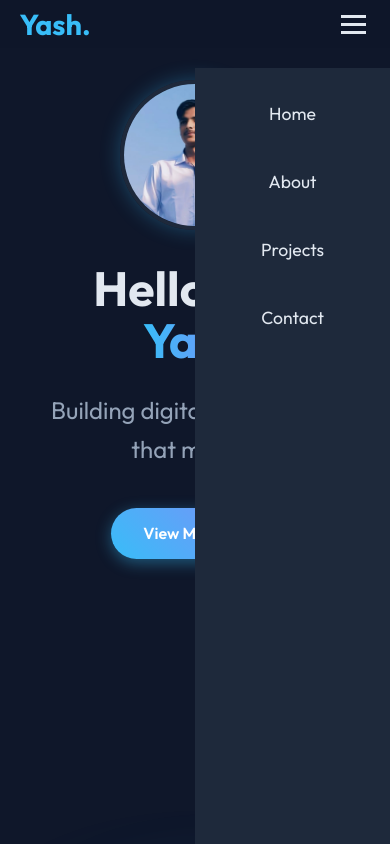
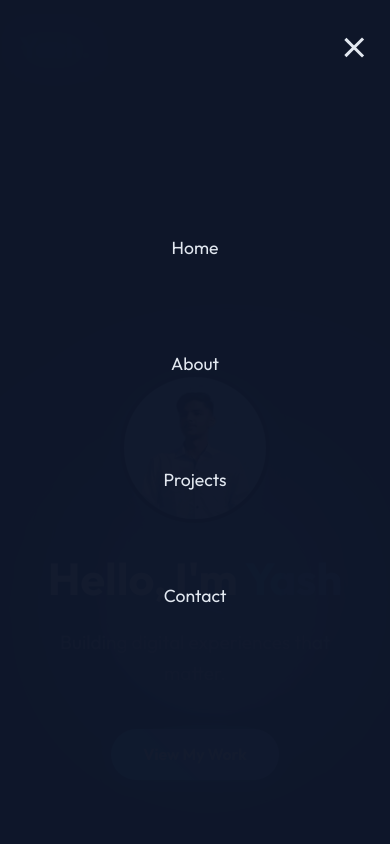
Before and after one commit to yashharwanii1119-cybeer/yashharwani.robo, a website built with Vite: page index.html in a window 390 px wide. Both pictures are taken after a click on the element 353 px from the left and 24 px from the top of the page. Shown: the top 844 px of the page. Built offline with nearby package versions, Linux system fonts and the light colour scheme.

Commit message:
Update style.css

```diff
--- a/style.css
+++ b/style.css
@@ -33,7 +33,6 @@ body {
   position: fixed;
   top: 0;
   width: 100%;
-  height: 30px;
   display: flex;
   justify-content: space-between;
   align-items: center;
@@ -224,14 +223,29 @@ body {
 }
 
 @keyframes float {
-  0% { transform: translate(0, 0); }
-  50% { transform: translate(20px, -20px); }
-  100% { transform: translate(0, 0); }
+  0% {
+    transform: translate(0, 0);
+  }
+
+  50% {
+    transform: translate(20px, -20px);
+  }
+
+  100% {
+    transform: translate(0, 0);
+  }
 }
 
 @keyframes fadeIn {
-  from { opacity: 0; transform: translateY(20px); }
-  to { opacity: 1; transform: translateY(0); }
+  from {
+    opacity: 0;
+    transform: translateY(20px);
+  }
+
+  to {
+    opacity: 1;
+    transform: translateY(0);
+  }
 }
 
 /* Sections */
@@ -282,7 +296,7 @@ body {
   background: var(--card-bg);
   padding: 0.8rem 1.5rem;
   border-radius: 8px;
-  border: 1px solid rgba(255,255,255,0.05);
+  border: 1px solid rgba(255, 255, 255, 0.05);
   font-weight: 500;
   transition: var(--transition);
 }
@@ -308,7 +322,7 @@ body {
 
 .project-card:hover {
   transform: translateY(-10px);
-  box-shadow: 0 10px 30px rgba(0,0,0,0.3);
+  box-shadow: 0 10px 30px rgba(0, 0, 0, 0.3);
 }
 
 .project-image {
@@ -352,7 +366,7 @@ body {
 }
 
 .container {
-    text-align: center;
+  text-align: center;
 }
 
 .social-links {
@@ -389,15 +403,22 @@ footer {
     flex-direction: column;
     justify-content: center;
     text-align: center;
-    padding-top: 5rem;
+    padding-top: 8rem;
+    /* More space for fixed header */
   }
 
   .hero-content {
-    margin-bottom: 3rem;
+    margin-bottom: 4rem;
+    order: 2;
+    /* Visual on top? No, usually text first on mobile or visual? Let's keep text first but ensure spacing */
   }
 
   .hero-title {
-    font-size: 3rem;
+    font-size: 2.8rem;
+  }
+
+  .hero-subtitle {
+    font-size: 1.2rem;
   }
 
   .hero-visual {
@@ -405,36 +426,80 @@ footer {
     width: 100%;
     right: auto;
     transform: none;
-    height: 300px;
+    height: 280px;
     display: flex;
     justify-content: center;
+    margin-bottom: 2rem;
+    order: 1;
+    /* Let's put visual on top for a 'premium' app feel? Or standard? Let's stick to text top for now as it's cleaner reading flow. */
+    order: 0;
+    /* actually keep standard flow */
   }
 
-  .about-content {
-    grid-template-columns: 1fr;
-    gap: 2rem;
-  }
-
+  /* Mobile Navigation - Drawer Style */
   .nav-links {
-    position: absolute;
+    position: fixed;
     right: 0px;
-    height: 92vh;
-    top: 8vh;
-    background-color: var(--card-bg);
+    height: 100vh;
+    top: 0;
+    background-color: rgba(15, 23, 42, 0.98);
+    /* Less transparent for readability */
+    backdrop-filter: blur(15px);
     display: flex;
     flex-direction: column;
     align-items: center;
-    width: 50%;
+    justify-content: center;
+    /* Center items vertically */
+    width: 70%;
+    /* Not full width, so user sees context */
     transform: translateX(100%);
-    transition: transform 0.5s ease-in;
-    padding-top: 2rem;
+    transition: transform 0.4s cubic-bezier(0.175, 0.885, 0.32, 1.275);
+    /* Bouncy effect */
+    padding-top: 0;
+    z-index: 998;
+    box-shadow: -5px 0 15px rgba(0, 0, 0, 0.5);
+  }
+
+  .nav-links li {
+    opacity: 0;
+    /* For stagger animation if we added JS, currently just cleaner spacing */
+    margin: 1.5rem 0;
   }
 
   .nav-links.nav-active {
     transform: translateX(0%);
   }
 
+  /* Fade in links when active - simplified method */
+  .nav-links.nav-active li {
+    opacity: 1;
+    transition: opacity 0.5s ease 0.2s;
+  }
+
   .burger {
     display: block;
+    z-index: 999;
+    /* Above the menu */
+  }
+
+  /* Burger Animation Classes */
+  .toggle .line1 {
+    transform: rotate(-45deg) translate(-5px, 6px);
+  }
+
+  .toggle .line2 {
+    opacity: 0;
+  }
+
+  .toggle .line3 {
+    transform: rotate(45deg) translate(-5px, -6px);
   }
 }
+
+/* Extra small devices */
+@media (max-width: 480px) {
+  .nav-links {
+    width: 100%;
+    /* Full width on very small screens */
+  }
+}
```
